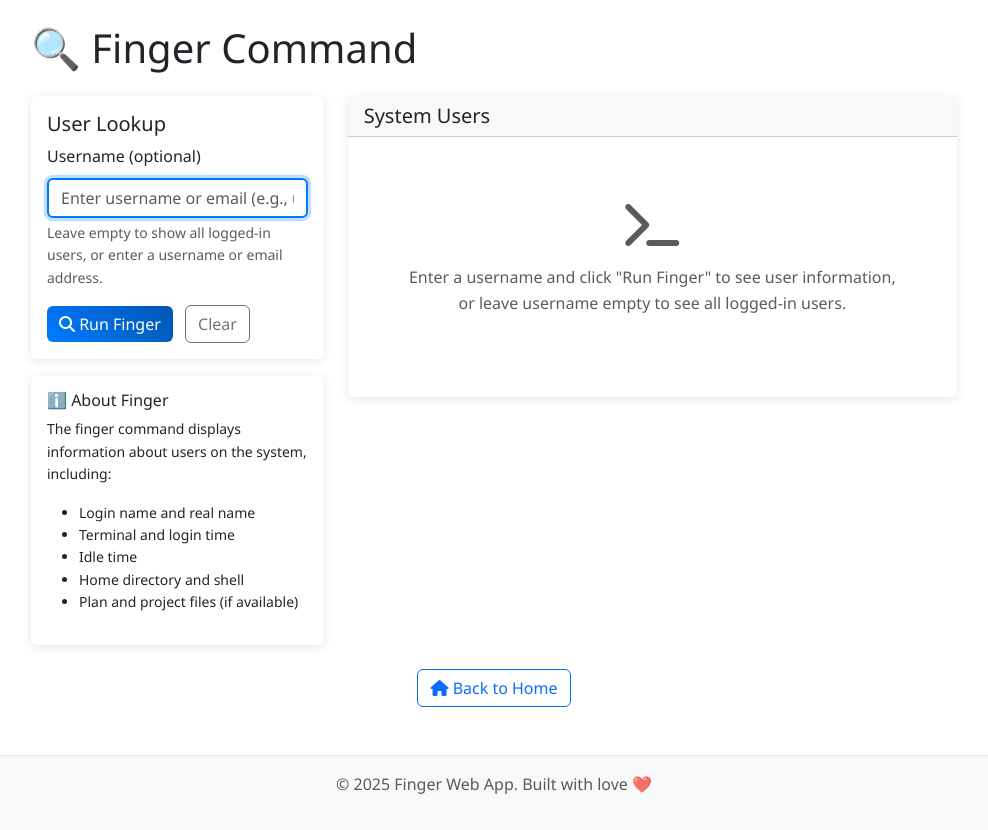
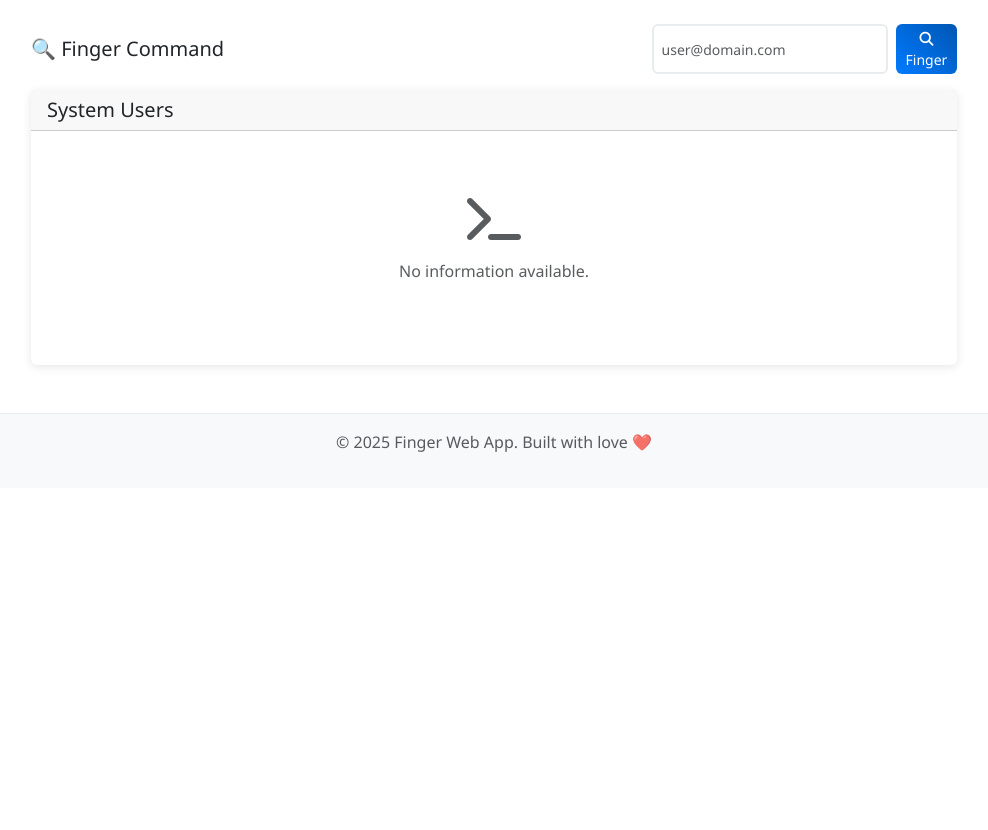
Before and after one commit to waffle2k/finger-web, a Flask app: page /finger in a window 1280 px wide. Shown: the part 64-894 px from the top of the page, without its empty margins (146-1134 px from the left). After the commit the page ends 516 px from the top, so only its background shows below. Run offline with Flask 3, Linux system fonts and the light colour scheme; some libraries are stand-ins or nearby versions.

Commit message:
Use minimal single-column layout for all finger results
Unify the interactive /finger page on the same results-first layout
introduced for direct /finger/<user> links: drop the two-column view
(About Finger panel, success banner, timestamp, back-to-home button)
and the now-unused direct flag.

```diff
--- a/app.py
+++ b/app.py
@@ -167,7 +167,7 @@ def finger_direct(username):
             else:
                 error = output
 
-    return render_template('finger.html', title=f'Finger - {username}', result=result, error=error, username=username, direct=True)
+    return render_template('finger.html', title=f'Finger - {username}', result=result, error=error, username=username)
 
 @app.route('/api/finger')
 @app.route('/api/finger/<path:username>')
--- a/templates/finger.html
+++ b/templates/finger.html
@@ -1,7 +1,6 @@
 {% extends "base.html" %}
 
 {% block content %}
-{% if direct %}
 <div class="row">
     <div class="col-lg-10 mx-auto">
         <div class="d-flex justify-content-between align-items-center flex-wrap gap-2 mb-3">
@@ -49,106 +48,6 @@
         </div>
     </div>
 </div>
-{% else %}
-<div class="row">
-    <div class="col-lg-10 mx-auto">
-        <h1 class="mb-4">🔍 Finger Command</h1>
-
-        <div class="row">
-            <div class="col-md-4">
-                <div class="card">
-                    <div class="card-body">
-                        <h5 class="card-title">User Lookup</h5>
-                        <form method="POST" action="{{ url_for('finger') }}">
-                            <div class="mb-3">
-                                <label for="username" class="form-label">Username (optional)</label>
-                                <input type="text" class="form-control" id="username" name="username"
-                                       value="{{ username or '' }}"
-                                       placeholder="Enter username or email (e.g., user@domain.com)"
-                                       pattern="[a-zA-Z0-9.\-_@]*"
-                                       title="Alphanumeric characters, dots, hyphens, underscores, and @ symbol allowed">
-                                <div class="form-text">
-                                    Leave empty to show all logged-in users, or enter a username or email address.
-                                </div>
-                            </div>
-
-                            <button type="submit" class="btn btn-primary">
-                                <i class="fas fa-search"></i> Run Finger
-                            </button>
-                            <button type="button" class="btn btn-outline-secondary ms-2" onclick="clearForm()">
-                                Clear
-                            </button>
-                        </form>
-                    </div>
-                </div>
-
-                <div class="card mt-3">
-                    <div class="card-body">
-                        <h6 class="card-title">ℹ️ About Finger</h6>
-                        <p class="card-text small">
-                            The finger command displays information about users on the system, including:
-                        </p>
-                        <ul class="small">
-                            <li>Login name and real name</li>
-                            <li>Terminal and login time</li>
-                            <li>Idle time</li>
-                            <li>Home directory and shell</li>
-                            <li>Plan and project files (if available)</li>
-                        </ul>
-                    </div>
-                </div>
-            </div>
-
-            <div class="col-md-8">
-                <div class="card">
-                    <div class="card-header d-flex justify-content-between align-items-center">
-                        <h5 class="mb-0">
-                            {% if username %}
-                                Results for "{{ username }}"
-                            {% else %}
-                                System Users
-                            {% endif %}
-                        </h5>
-                        {% if result or error %}
-                            <small class="text-muted">
-                                {{ moment().format('YYYY-MM-DD HH:mm:ss') if moment else '' }}
-                            </small>
-                        {% endif %}
-                    </div>
-                    <div class="card-body">
-                        {% if error %}
-                            <div class="alert alert-danger" role="alert">
-                                <i class="fas fa-exclamation-triangle"></i>
-                                <strong>Error:</strong> {{ error }}
-                            </div>
-                        {% elif result %}
-                            <div class="alert alert-success mb-3" role="alert">
-                                <i class="fas fa-check-circle"></i>
-                                Command executed successfully
-                            </div>
-                            <div class="finger-output">
-                                <pre class="rounded"><code>{{ result }}</code></pre>
-                            </div>
-                        {% else %}
-                            <div class="text-center text-muted py-5">
-                                <i class="fas fa-terminal fa-3x mb-3"></i>
-                                <p>Enter a username and click "Run Finger" to see user information,<br>
-                                   or leave username empty to see all logged-in users.</p>
-                            </div>
-                        {% endif %}
-                    </div>
-                </div>
-            </div>
-        </div>
-
-        <div class="text-center mt-4">
-            <a href="{{ url_for('index') }}" class="btn btn-outline-primary">
-                <i class="fas fa-home"></i> Back to Home
-            </a>
-        </div>
-    </div>
-</div>
-{% endif %}
 
 <script>
 function clearForm() {
@@ -156,12 +55,5 @@ function clearForm() {
     // Optionally reload the page to clear results
     window.location.href = "{{ url_for('finger') }}";
 }
-
-{% if not direct %}
-// Auto-focus on username input when page loads
-document.addEventListener('DOMContentLoaded', function() {
-    document.getElementById('username').focus();
-});
-{% endif %}
 </script>
 {% endblock %}
```
